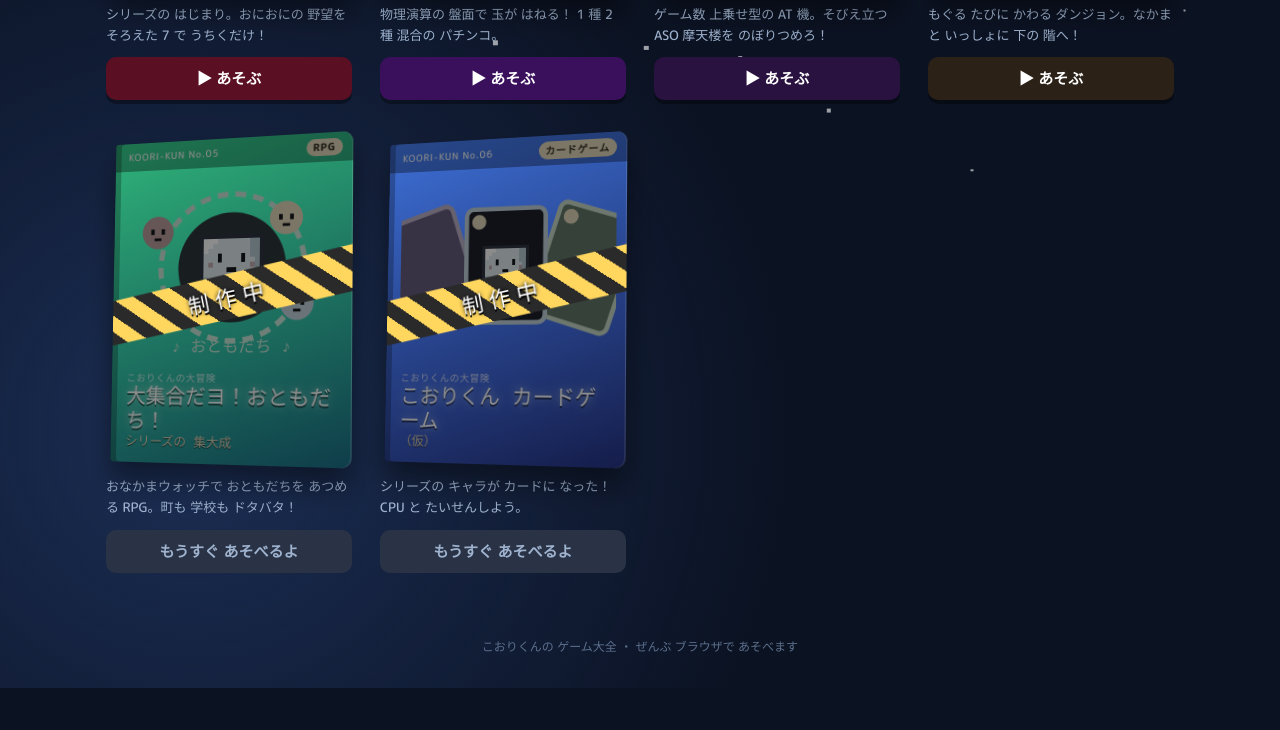
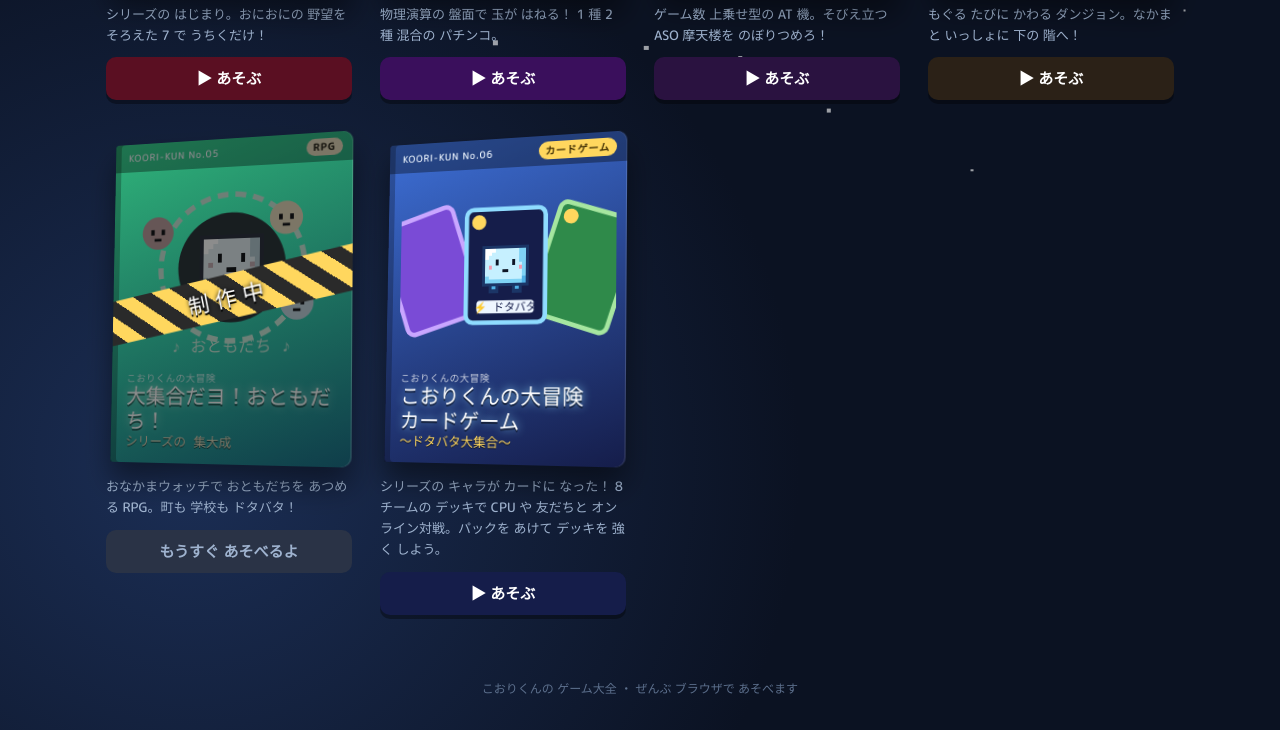
Before and after one commit to taku3482yasu-web/koori-game-taizen, a plain HTML site: page index.html in a window 1280 px wide. Shown: the part 598-1328 px from the top of the page. Before the commit the page ends 1286 px from the top, so only its background shows below. Drawn offline with Linux system fonts and the light colour scheme; a web font is replaced by a local one.

Commit message:
カードゲームを あそべるように (制作中を はずし、説明を 新しく)
Co-Authored-By: Claude Opus 5.5 <noreply@anthropic.com>

```diff
--- a/index.html
+++ b/index.html
@@ -269,9 +269,9 @@ const GAMES = [
     },
     {
         id: 'card', no: '06', genre: 'カードゲーム', series: 'こおりくんの大冒険',
-        name: 'こおりくん カードゲーム', sub: '（仮）',
-        desc: 'シリーズの キャラが カードに なった！ CPU と たいせんしよう。',
-        url: 'https://taku3482yasu-web.github.io/koori-card/', wip: true,
+        name: 'こおりくんの大冒険 カードゲーム', sub: '～ドタバタ大集合～',
+        desc: 'シリーズの キャラが カードに なった！ 8 チームの デッキで CPU や 友だちと オンライン対戦。パックを あけて デッキを 強く しよう。',
+        url: 'https://taku3482yasu-web.github.io/koori-card/',
         c1: '#3d6fd6', c2: '#151d4a', glow: '#8fdcff', art: 'card'
     }
 ];
--- a/sw.js
+++ b/sw.js
@@ -1,7 +1,7 @@
 // ゲーム大全を アプリとして 入れたときの サービスワーカー
 // ページと アイコンを とっておき、電波が ないときでも 開けるように する (ゲーム本体は それぞれの サイトから 読む)
 // 中身を かえたら VERSION を 上げる
-const VERSION = 'taizen-v1';
+const VERSION = 'taizen-v2';
 const FILES = ['./', './index.html', './manifest.webmanifest', './icons/icon-192.png', './icons/icon-512.png', './icons/maskable-512.png', './icons/apple-touch-icon.png'];
 
 self.addEventListener('install', (e) => {
```
